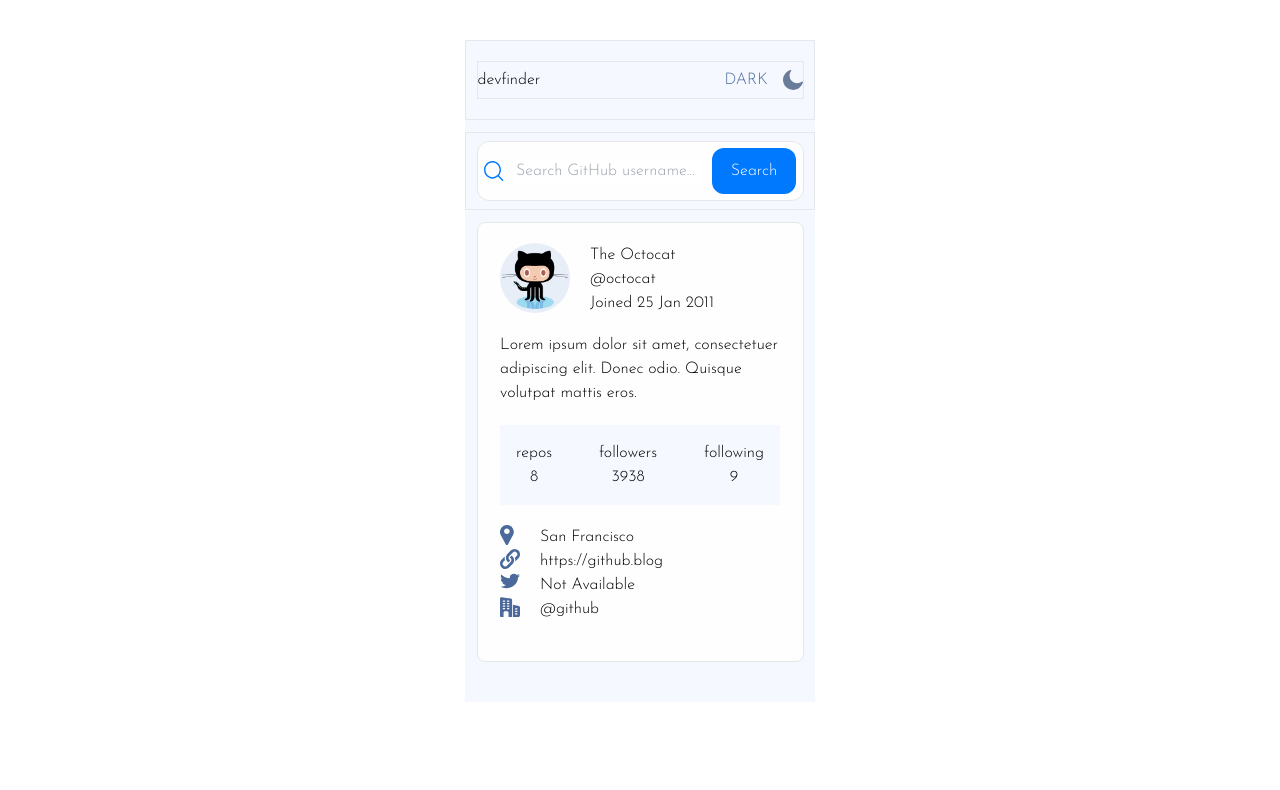
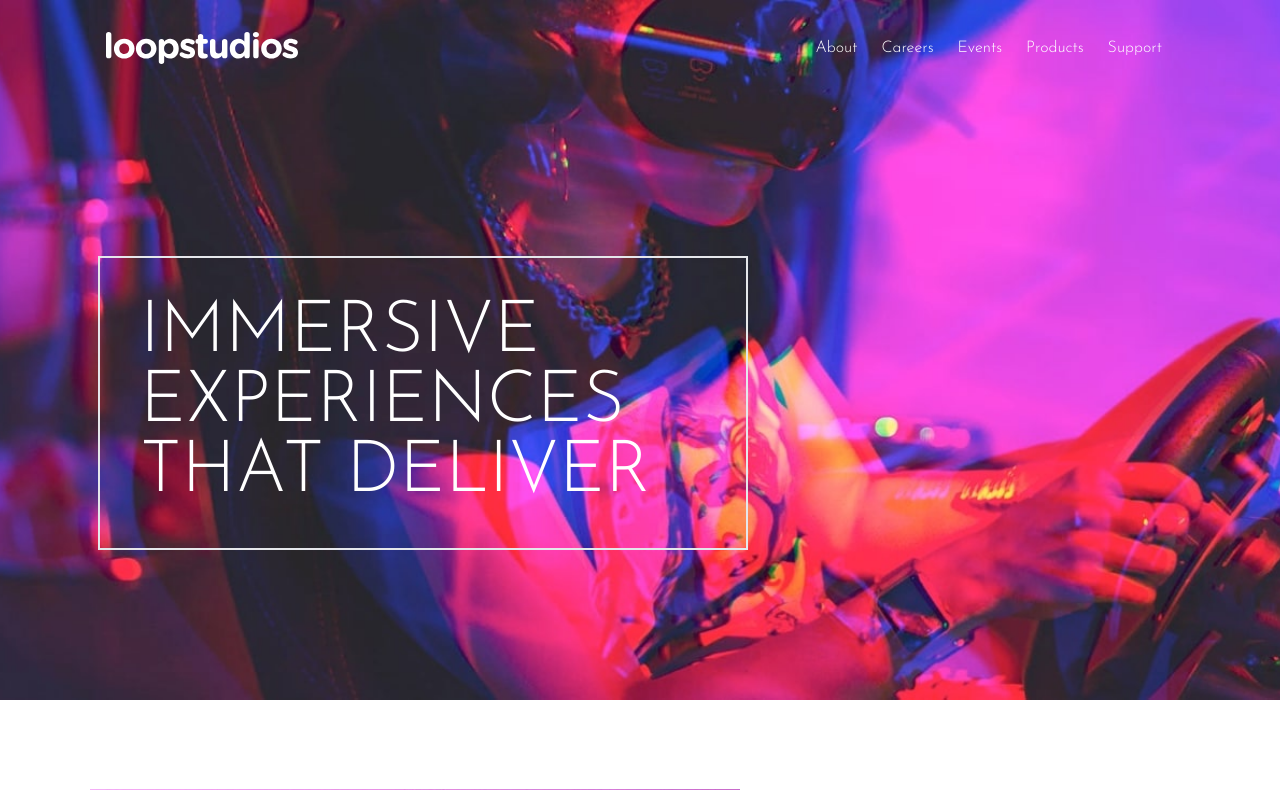
Before and after one commit to mihalandonov1/N2J, a React (Vite) app: page / in a window 1280 px wide. Shown: the top 790 px of the page. Built offline with nearby package versions, Linux system fonts and the light colour scheme.

Commit message:
ss sssss

```diff
--- a/src/main.jsx
+++ b/src/main.jsx
@@ -7,9 +7,10 @@
 import NewTest from "./NewTest";
 import { BrowserRouter } from "react-router-dom";
 import MainPage3 from "./pages/page3/MainPage3";
+import MainPage1 from "./pages/page1/MainPage1";
 
 ReactDOM.createRoot(document.getElementById("root")).render(
   <BrowserRouter>
-    <MainPage3 />
+    <MainPage1 />
   </BrowserRouter>
 );
```
